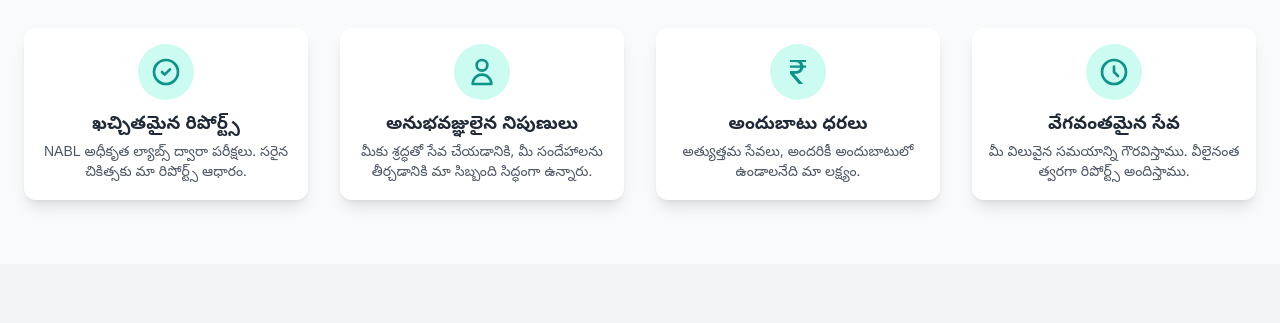
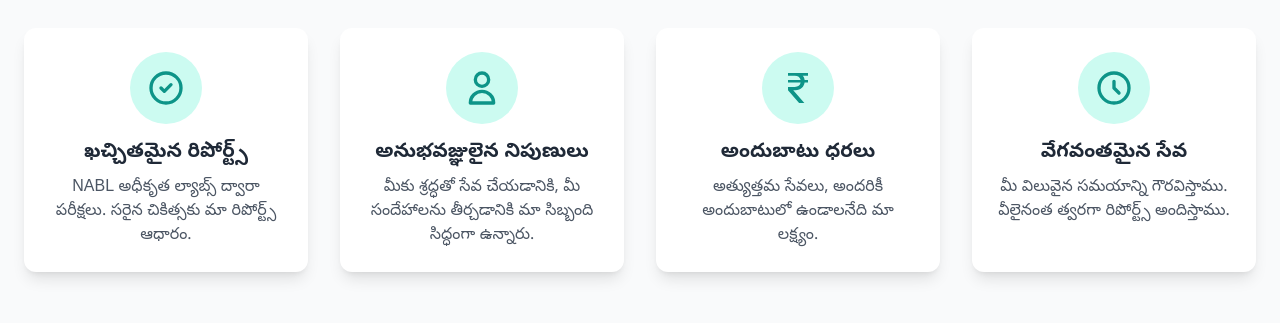
Before and after one commit to sansakolli/laxmilab-repo, a plain HTML site: page index.html in a window 1280 px wide. Shown: the part 476-799 px from the top of the page. Drawn offline with nearby package versions, Linux system fonts and the light colour scheme.

Commit message:
Update index.html

```diff
--- a/index.html
+++ b/index.html
@@ -151,36 +151,36 @@
         <section id="why-us" class="py-12 md:py-16">
             <div class="container mx-auto px-4 sm:px-6">
                  <h2 data-lang-key="why_us_title" class="telugu-heading text-2xl sm:text-3xl font-bold text-center mb-8 text-text-dark">మా ప్రత్యేకత ఇదే!</h2>
-                 <div class="grid grid-cols-2 lg:grid-cols-4 gap-4 sm:gap-8">
-                     <div class="bg-white rounded-xl shadow-lg p-4 flex flex-col items-center text-center transition-transform duration-300 transform hover:-translate-y-2 hover:shadow-2xl">
-                        <div class="bg-primary-light rounded-full p-3 mb-3">
-                           <svg class="w-8 h-8 text-primary" fill="none" stroke="currentColor" viewBox="0 0 24 24" xmlns="http://www.w3.org/2000/svg"><path stroke-linecap="round" stroke-linejoin="round" stroke-width="2" d="M9 12l2 2 4-4m6 2a9 9 0 11-18 0 9 9 0 0118 0z"></path></svg>
+                 <div class="grid grid-cols-2 lg:grid-cols-4 gap-6 sm:gap-8">
+                     <div class="bg-white rounded-xl shadow-lg p-6 flex flex-col items-center text-center transition-transform duration-300 transform hover:-translate-y-2 hover:shadow-2xl">
+                        <div class="bg-primary-light rounded-full p-4 mb-4">
+                           <svg class="w-10 h-10 text-primary" fill="none" stroke="currentColor" viewBox="0 0 24 24" xmlns="http://www.w3.org/2000/svg"><path stroke-linecap="round" stroke-linejoin="round" stroke-width="2" d="M9 12l2 2 4-4m6 2a9 9 0 11-18 0 9 9 0 0118 0z"></path></svg>
                         </div>
-                        <h3 data-lang-key="feature_1_title" class="telugu-heading text-lg font-bold text-text-dark mb-1">ఖచ్చితమైన రిపోర్ట్స్</h3>
-                        <p data-lang-key="feature_1_desc" class="telugu-body text-sm text-text-medium">NABL అధీకృత ల్యాబ్స్ ద్వారా పరీక్షలు. సరైన చికిత్సకు మా రిపోర్ట్స్ ఆధారం.</p>
+                        <h3 data-lang-key="feature_1_title" class="telugu-heading text-xl font-bold text-text-dark mb-2">ఖచ్చితమైన రిపోర్ట్స్</h3>
+                        <p data-lang-key="feature_1_desc" class="telugu-body text-base text-text-medium">NABL అధీకృత ల్యాబ్స్ ద్వారా పరీక్షలు. సరైన చికిత్సకు మా రిపోర్ట్స్ ఆధారం.</p>
                      </div>
-                     <div class="bg-white rounded-xl shadow-lg p-4 flex flex-col items-center text-center transition-transform duration-300 transform hover:-translate-y-2 hover:shadow-2xl">
-                        <div class="bg-primary-light rounded-full p-3 mb-3">
-                           <svg class="w-8 h-8 text-primary" fill="none" stroke="currentColor" viewBox="0 0 24 24" xmlns="http://www.w3.org/2000/svg"><path stroke-linecap="round" stroke-linejoin="round" stroke-width="2" d="M16 7a4 4 0 11-8 0 4 4 0 018 0zM12 14a7 7 0 00-7 7h14a7 7 0 00-7-7z"></path></svg>
+                     <div class="bg-white rounded-xl shadow-lg p-6 flex flex-col items-center text-center transition-transform duration-300 transform hover:-translate-y-2 hover:shadow-2xl">
+                        <div class="bg-primary-light rounded-full p-4 mb-4">
+                           <svg class="w-10 h-10 text-primary" fill="none" stroke="currentColor" viewBox="0 0 24 24" xmlns="http://www.w3.org/2000/svg"><path stroke-linecap="round" stroke-linejoin="round" stroke-width="2" d="M16 7a4 4 0 11-8 0 4 4 0 018 0zM12 14a7 7 0 00-7 7h14a7 7 0 00-7-7z"></path></svg>
                         </div>
-                        <h3 data-lang-key="feature_2_title" class="telugu-heading text-lg font-bold text-text-dark mb-1">అనుభవజ్ఞులైన నిపుణులు</h3>
-                        <p data-lang-key="feature_2_desc" class="telugu-body text-sm text-text-medium">మీకు శ్రద్ధతో సేవ చేయడానికి, మీ సందేహాలను తీర్చడానికి మా సిబ్బంది సిద్ధంగా ఉన్నారు.</p>
+                        <h3 data-lang-key="feature_2_title" class="telugu-heading text-xl font-bold text-text-dark mb-2">అనుభవజ్ఞులైన నిపుణులు</h3>
+                        <p data-lang-key="feature_2_desc" class="telugu-body text-base text-text-medium">మీకు శ్రద్ధతో సేవ చేయడానికి, మీ సందేహాలను తీర్చడానికి మా సిబ్బంది సిద్ధంగా ఉన్నారు.</p>
                      </div>
-                     <div class="bg-white rounded-xl shadow-lg p-4 flex flex-col items-center text-center transition-transform duration-300 transform hover:-translate-y-2 hover:shadow-2xl">
-                        <div class="bg-primary-light rounded-full p-3 mb-3">
-                           <svg class="w-8 h-8 text-primary" xmlns="http://www.w3.org/2000/svg" width="24" height="24" fill="currentColor" viewBox="0 0 16 16">
+                     <div class="bg-white rounded-xl shadow-lg p-6 flex flex-col items-center text-center transition-transform duration-300 transform hover:-translate-y-2 hover:shadow-2xl">
+                        <div class="bg-primary-light rounded-full p-4 mb-4">
+                           <svg class="w-10 h-10 text-primary" xmlns="http://www.w3.org/2000/svg" width="24" height="24" fill="currentColor" viewBox="0 0 16 16">
                                <path d="M4 3.06h2.726c1.22 0 2.12.575 2.325 1.724H4v1.051h5.051C8.855 7.001 8 7.558 6.788 7.558H4v1.317L8.437 14h2.11L6.095 8.884h.855c2.316-.018 3.465-1.476 3.688-3.049H12V4.784h-1.345c-.08-.778-.357-1.335-.793-1.732H12V2H4z"/>
                             </svg>
                         </div>
-                        <h3 data-lang-key="feature_3_title" class="telugu-heading text-lg font-bold text-text-dark mb-1">అందుబాటు ధరలు</h3>
-                        <p data-lang-key="feature_3_desc" class="telugu-body text-sm text-text-medium">అత్యుత్తమ సేవలు, అందరికీ అందుబాటులో ఉండాలనేది మా లక్ష్యం.</p>
+                        <h3 data-lang-key="feature_3_title" class="telugu-heading text-xl font-bold text-text-dark mb-2">అందుబాటు ధరలు</h3>
+                        <p data-lang-key="feature_3_desc" class="telugu-body text-base text-text-medium">అత్యుత్తమ సేవలు, అందరికీ అందుబాటులో ఉండాలనేది మా లక్ష్యం.</p>
                      </div>
-                     <div class="bg-white rounded-xl shadow-lg p-4 flex flex-col items-center text-center transition-transform duration-300 transform hover:-translate-y-2 hover:shadow-2xl">
-                        <div class="bg-primary-light rounded-full p-3 mb-3">
-                            <svg class="w-8 h-8 text-primary" fill="none" stroke="currentColor" viewBox="0 0 24 24" xmlns="http://www.w3.org/2000/svg"><path stroke-linecap="round" stroke-linejoin="round" stroke-width="2" d="M12 8v4l3 3m6-3a9 9 0 11-18 0 9 9 0 0118 0z"></path></svg>
+                     <div class="bg-white rounded-xl shadow-lg p-6 flex flex-col items-center text-center transition-transform duration-300 transform hover:-translate-y-2 hover:shadow-2xl">
+                        <div class="bg-primary-light rounded-full p-4 mb-4">
+                            <svg class="w-10 h-10 text-primary" fill="none" stroke="currentColor" viewBox="0 0 24 24" xmlns="http://www.w3.org/2000/svg"><path stroke-linecap="round" stroke-linejoin="round" stroke-width="2" d="M12 8v4l3 3m6-3a9 9 0 11-18 0 9 9 0 0118 0z"></path></svg>
                         </div>
-                        <h3 data-lang-key="feature_4_title" class="telugu-heading text-lg font-bold text-text-dark mb-1">వేగవంతమైన సేవ</h3>
-                        <p data-lang-key="feature_4_desc" class="telugu-body text-sm text-text-medium">మీ విలువైన సమయాన్ని గౌరవిస్తాము. వీలైనంత త్వరగా రిపోర్ట్స్ అందిస్తాము.</p>
+                        <h3 data-lang-key="feature_4_title" class="telugu-heading text-xl font-bold text-text-dark mb-2">వేగవంతమైన సేవ</h3>
+                        <p data-lang-key="feature_4_desc" class="telugu-body text-base text-text-medium">మీ విలువైన సమయాన్ని గౌరవిస్తాము. వీలైనంత త్వరగా రిపోర్ట్స్ అందిస్తాము.</p>
                      </div>
                  </div>
             </div>
```
